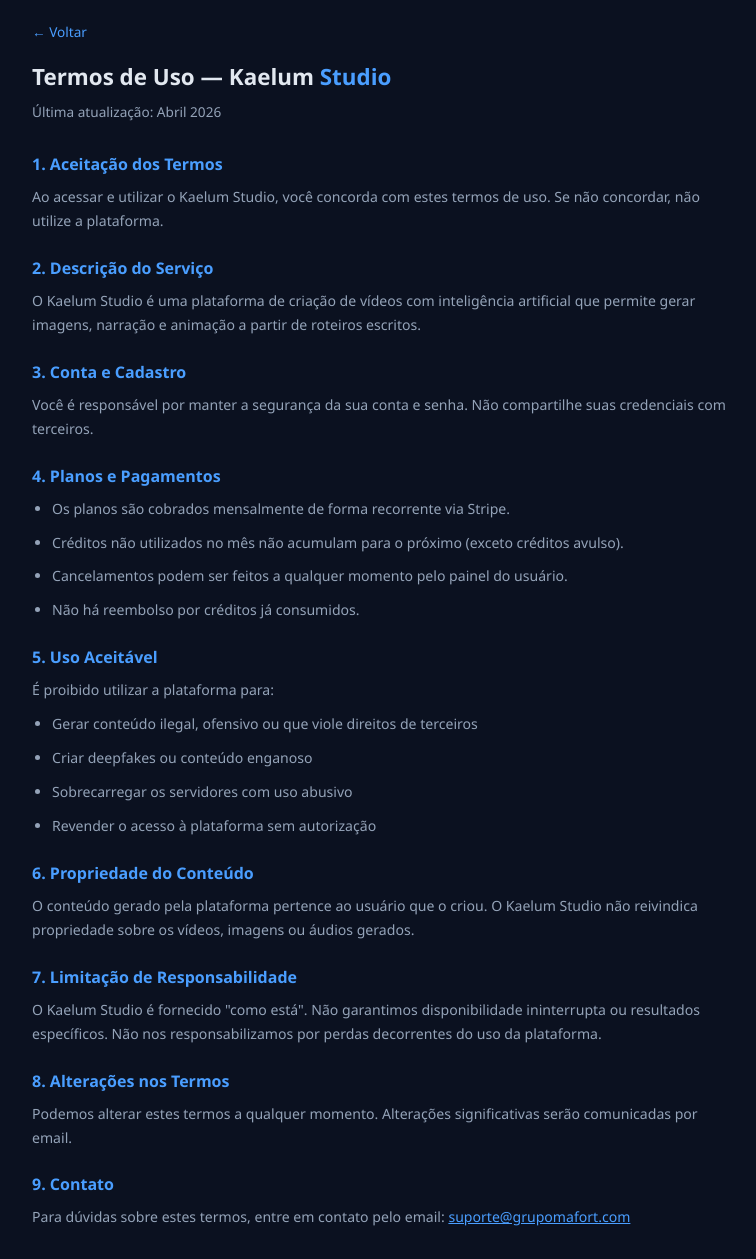
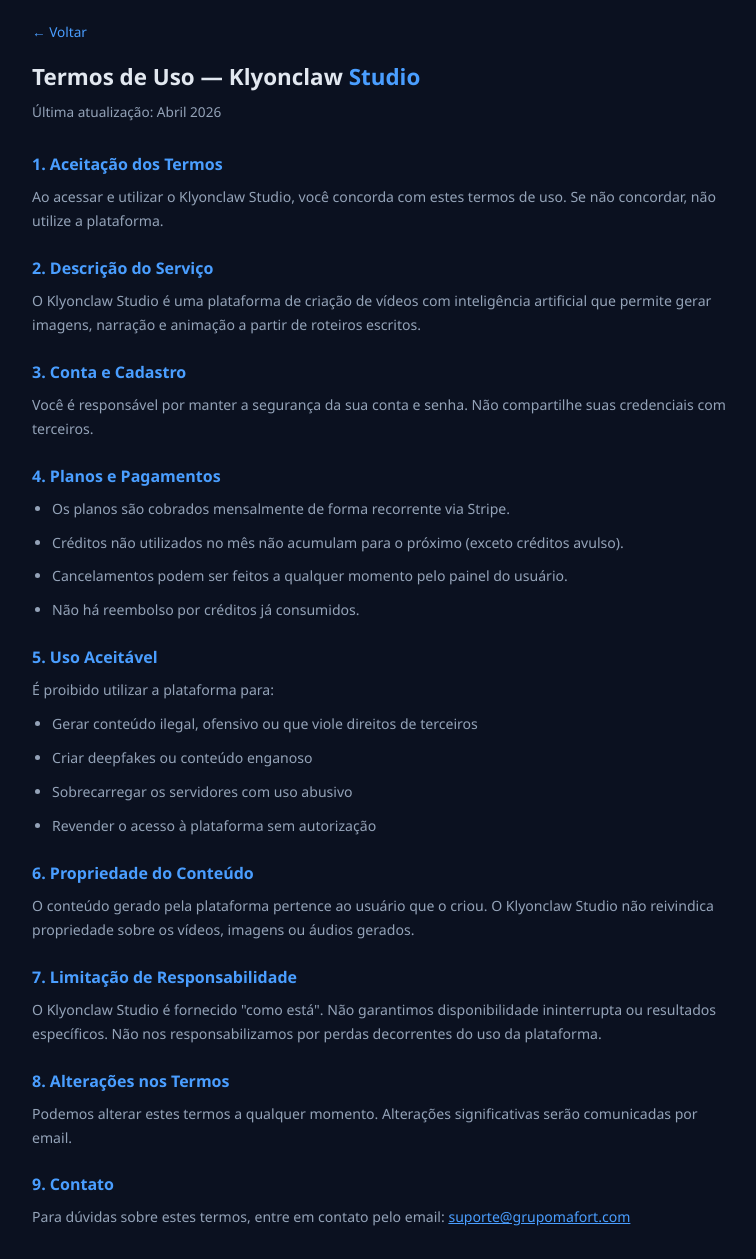
Before and after one commit to VagnerMafort/veo3-tool, a Flask app: page /termos in a window 1280 px wide. Shown: the whole page, without its empty margins (258-1014 px from the left). Run offline with Flask 3, Linux system fonts and the light colour scheme.

Commit message:
rebrand: Kaelum Studio -> Klyonclaw Studio

```diff
--- a/app.py
+++ b/app.py
@@ -46,7 +46,7 @@ def enviar_email(destinatario, assunto, corpo_html):
         try:
             msg = MIMEMultipart("alternative")
             msg["Subject"] = assunto
-            msg["From"] = f"Kaelum Studio <{EMAIL_FROM}>"
+            msg["From"] = f"Klyonclaw Studio <{EMAIL_FROM}>"
             msg["To"] = destinatario
             msg.attach(MIMEText(corpo_html, "html"))
             with smtplib.SMTP(SMTP_HOST, SMTP_PORT) as server:
@@ -1424,14 +1424,14 @@ def cadastro():
         db.session.add(user)
         db.session.commit()
         # Email de boas-vindas
-        enviar_email(user.email, "Bem-vindo ao Kaelum Studio! 🎬", f"""
+        enviar_email(user.email, "Bem-vindo ao Klyonclaw Studio! 🎬", f"""
         <div style="font-family:Arial;max-width:500px;margin:0 auto;padding:20px">
-            <h1 style="color:#4a9eff">Kaelum Studio</h1>
+            <h1 style="color:#4a9eff">Klyonclaw Studio</h1>
             <p>Olá <b>{user.nome}</b>! 👋</p>
             <p>Sua conta foi criada com sucesso. Agora você pode criar vídeos incríveis com inteligência artificial.</p>
             <p>Escolha um plano e comece a criar:</p>
-            <a href="https://kaelumstudio.grupomafort.com/dashboard" style="display:inline-block;padding:12px 24px;background:#2563eb;color:#fff;border-radius:8px;text-decoration:none;font-weight:600">Acessar Kaelum Studio</a>
-            <p style="color:#888;font-size:12px;margin-top:20px">Kaelum Studio — AI Video Automation</p>
+            <a href="https://studio.klyonclaw.com/dashboard" style="display:inline-block;padding:12px 24px;background:#2563eb;color:#fff;border-radius:8px;text-decoration:none;font-weight:600">Acessar Klyonclaw Studio</a>
+            <p style="color:#888;font-size:12px;margin-top:20px">Klyonclaw Studio — AI Video Automation</p>
         </div>""")
         login_user(user)
         return jsonify({"ok": True})
@@ -2035,7 +2035,7 @@ def load_branding():
             with open(BRANDING_FILE) as f:
                 return json.load(f)
     except: pass
-    return {"cor_primaria": "#1a2332", "cor_accent": "#4a9eff", "nome": "Kaelum Studio", "subtitulo": "AI Video Automation", "logo": "", "icone": ""}
+    return {"cor_primaria": "#1a2332", "cor_accent": "#4a9eff", "nome": "Klyonclaw Studio", "subtitulo": "AI Video Automation", "logo": "", "icone": ""}
 
 def save_branding(data):
     with open(BRANDING_FILE, "w") as f:
--- a/templates/cadastro.html
+++ b/templates/cadastro.html
@@ -3,7 +3,7 @@
 <head>
   <meta charset="UTF-8"/>
   <meta name="viewport" content="width=device-width, initial-scale=1.0"/>
-  <title>Cadastro — Kaelum Studio</title>
+  <title>Cadastro — Klyonclaw Studio</title>
   <style>
     *{box-sizing:border-box;margin:0;padding:0}
     body{font-family:'Segoe UI',sans-serif;background:#0b1120;color:#e2e8f0;min-height:100vh;display:flex;align-items:center;justify-content:center;padding:20px}
@@ -25,7 +25,7 @@
 <body>
 <div class="card">
   <div class="logo">
-    <h1>Kaelum <span>Studio</span></h1>
+    <h1>Klyonclaw <span>Studio</span></h1>
     <div class="subtitle">AI Video Automation</div>
     <p>Crie sua conta</p>
   </div>
--- a/templates/dashboard.html
+++ b/templates/dashboard.html
@@ -3,7 +3,7 @@
 <head>
 <meta charset="UTF-8"/>
 <meta name="viewport" content="width=device-width, initial-scale=1.0"/>
-<title>Dashboard — Kaelum Studio</title>
+<title>Dashboard — Klyonclaw Studio</title>
 <style>
 :root{--bg:#0b1120;--bg2:#111827;--bg3:#0f172a;--border:#1e3a5f;--text:#e2e8f0;--text2:#94a3b8;--text3:#475569;--accent:#4a9eff;--accent2:#2563eb;--green:#059669;--red:#7f1d1d;--red2:#fca5a5}
 [data-theme="light"]{--bg:#f0f4f8;--bg2:#fff;--bg3:#e8edf2;--border:#c8d6e5;--text:#1a2332;--text2:#4a5568;--text3:#718096;--accent:#2563eb;--accent2:#1d4ed8}
@@ -129,7 +129,7 @@ input:checked+.slider:before{transform:translateX(18px);background:#fff}
 <body>
 <div class="container">
   <div class="header">
-    <h1>Kaelum <span>Studio</span></h1>
+    <h1>Klyonclaw <span>Studio</span></h1>
     <div class="header-right">
       <button class="theme-toggle" id="themeBtn" onclick="toggleTheme()">🌙</button>
       {% if user.is_admin %}<a href="/admin" style="color:var(--accent);font-size:.8rem;text-decoration:none">⚙️ Admin</a>{% endif %}
@@ -595,7 +595,7 @@ input:checked+.slider:before{transform:translateX(18px);background:#fff}
     </div>
 
     <div class="card">
-      <h2>📖 Como usar o Kaelum Studio</h2>
+      <h2>📖 Como usar o Klyonclaw Studio</h2>
       <div style="margin-top:14px">
 
         <div style="background:var(--bg3);border:1px solid var(--border);border-radius:10px;padding:16px;margin-bottom:12px">
--- a/templates/landing.html
+++ b/templates/landing.html
@@ -3,7 +3,7 @@
 <head>
 <meta charset="UTF-8"/>
 <meta name="viewport" content="width=device-width, initial-scale=1.0"/>
-<title>Kaelum Studio — AI Video Automation</title>
+<title>Klyonclaw Studio — AI Video Automation</title>
 <style>
 *{box-sizing:border-box;margin:0;padding:0}
 body{font-family:'Segoe UI',sans-serif;background:#0b1120;color:#e2e8f0;min-height:100vh}
@@ -52,7 +52,7 @@ body{font-family:'Segoe UI',sans-serif;background:#0b1120;color:#e2e8f0;min-heig
 
 <div class="hero">
   <div class="sub">AI Video Automation</div>
-  <h1>Kaelum <span>Studio</span></h1>
+  <h1>Klyonclaw <span>Studio</span></h1>
   <p>Transforme roteiros em vídeos profissionais com inteligência artificial. Imagens, narração, legendas e animação — tudo automatizado.</p>
   <a href="/cadastro" class="cta">Criar minha conta</a>
   <a href="/login" class="cta-sec">Já tenho conta</a>
@@ -130,7 +130,7 @@ body{font-family:'Segoe UI',sans-serif;background:#0b1120;color:#e2e8f0;min-heig
 </div>
 
 <div class="footer">
-  <p>Kaelum Studio — AI Video Automation</p>
+  <p>Klyonclaw Studio — AI Video Automation</p>
   <p style="margin-top:8px"><a href="/termos">Termos de Uso</a> · <a href="/privacidade">Política de Privacidade</a></p>
   <p style="margin-top:8px">© 2026 Grupo Mafort. Todos os direitos reservados.</p>
 </div>
--- a/templates/login.html
+++ b/templates/login.html
@@ -3,7 +3,7 @@
 <head>
   <meta charset="UTF-8"/>
   <meta name="viewport" content="width=device-width, initial-scale=1.0"/>
-  <title>Login — Kaelum Studio</title>
+  <title>Login — Klyonclaw Studio</title>
   <style>
     *{box-sizing:border-box;margin:0;padding:0}
     body{font-family:'Segoe UI',sans-serif;background:#0b1120;color:#e2e8f0;min-height:100vh;display:flex;align-items:center;justify-content:center;padding:20px}
@@ -28,7 +28,7 @@
 <body>
 <div class="card">
   <div class="logo">
-    <h1>Kaelum <span>Studio</span></h1>
+    <h1>Klyonclaw <span>Studio</span></h1>
     <div class="subtitle">AI Video Automation</div>
     <p>Entre na sua conta</p>
   </div>
--- a/templates/privacidade.html
+++ b/templates/privacidade.html
@@ -3,7 +3,7 @@
 <head>
 <meta charset="UTF-8"/>
 <meta name="viewport" content="width=device-width, initial-scale=1.0"/>
-<title>Política de Privacidade — Kaelum Studio</title>
+<title>Política de Privacidade — Klyonclaw Studio</title>
 <style>
 *{box-sizing:border-box;margin:0;padding:0}
 body{font-family:'Segoe UI',sans-serif;background:#0b1120;color:#e2e8f0;min-height:100vh;padding:20px}
@@ -20,7 +20,7 @@ a{color:#4a9eff}
 <body>
 <div class="container">
 <a href="/" class="back">← Voltar</a>
-<h1>Política de Privacidade — Kaelum <span>Studio</span></h1>
+<h1>Política de Privacidade — Klyonclaw <span>Studio</span></h1>
 <p class="sub">Última atualização: Abril 2026</p>
 
 <h2>1. Dados Coletados</h2>
--- a/templates/termos.html
+++ b/templates/termos.html
@@ -3,7 +3,7 @@
 <head>
 <meta charset="UTF-8"/>
 <meta name="viewport" content="width=device-width, initial-scale=1.0"/>
-<title>Termos de Uso — Kaelum Studio</title>
+<title>Termos de Uso — Klyonclaw Studio</title>
 <style>
 *{box-sizing:border-box;margin:0;padding:0}
 body{font-family:'Segoe UI',sans-serif;background:#0b1120;color:#e2e8f0;min-height:100vh;padding:20px}
@@ -20,14 +20,14 @@ a{color:#4a9eff}
 <body>
 <div class="container">
 <a href="/" class="back">← Voltar</a>
-<h1>Termos de Uso — Kaelum <span>Studio</span></h1>
+<h1>Termos de Uso — Klyonclaw <span>Studio</span></h1>
 <p class="sub">Última atualização: Abril 2026</p>
 
 <h2>1. Aceitação dos Termos</h2>
-<p>Ao acessar e utilizar o Kaelum Studio, você concorda com estes termos de uso. Se não concordar, não utilize a plataforma.</p>
+<p>Ao acessar e utilizar o Klyonclaw Studio, você concorda com estes termos de uso. Se não concordar, não utilize a plataforma.</p>
 
 <h2>2. Descrição do Serviço</h2>
-<p>O Kaelum Studio é uma plataforma de criação de vídeos com inteligência artificial que permite gerar imagens, narração e animação a partir de roteiros escritos.</p>
+<p>O Klyonclaw Studio é uma plataforma de criação de vídeos com inteligência artificial que permite gerar imagens, narração e animação a partir de roteiros escritos.</p>
 
 <h2>3. Conta e Cadastro</h2>
 <p>Você é responsável por manter a segurança da sua conta e senha. Não compartilhe suas credenciais com terceiros.</p>
@@ -50,10 +50,10 @@ a{color:#4a9eff}
 </ul>
 
 <h2>6. Propriedade do Conteúdo</h2>
-<p>O conteúdo gerado pela plataforma pertence ao usuário que o criou. O Kaelum Studio não reivindica propriedade sobre os vídeos, imagens ou áudios gerados.</p>
+<p>O conteúdo gerado pela plataforma pertence ao usuário que o criou. O Klyonclaw Studio não reivindica propriedade sobre os vídeos, imagens ou áudios gerados.</p>
 
 <h2>7. Limitação de Responsabilidade</h2>
-<p>O Kaelum Studio é fornecido "como está". Não garantimos disponibilidade ininterrupta ou resultados específicos. Não nos responsabilizamos por perdas decorrentes do uso da plataforma.</p>
+<p>O Klyonclaw Studio é fornecido "como está". Não garantimos disponibilidade ininterrupta ou resultados específicos. Não nos responsabilizamos por perdas decorrentes do uso da plataforma.</p>
 
 <h2>8. Alterações nos Termos</h2>
 <p>Podemos alterar estes termos a qualquer momento. Alterações significativas serão comunicadas por email.</p>
```
Also changed, not shown: templates/admin.html (+4 -4 lines).
